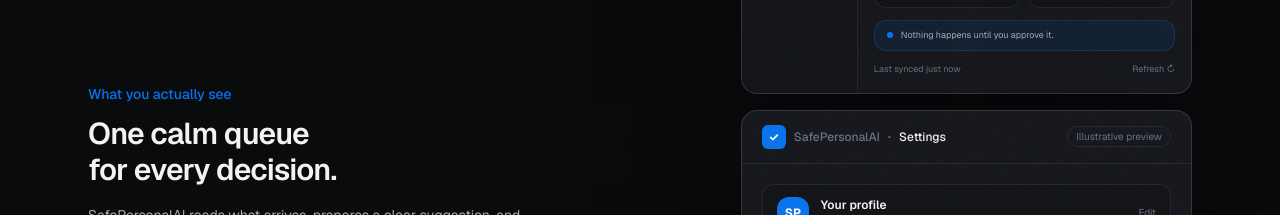
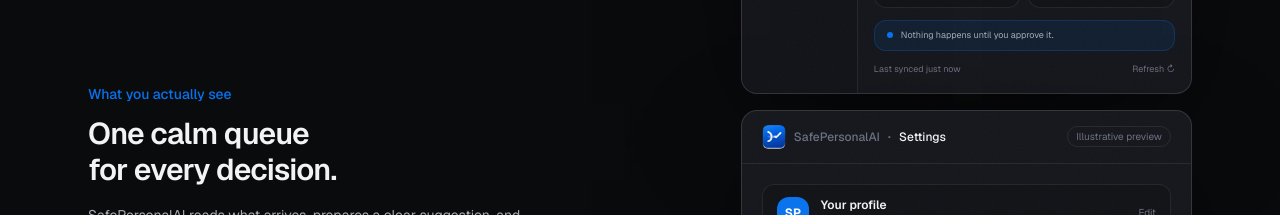
Before and after one commit to Krawatt-creator/safepersonalai-website, a Next.js app: page /modules/operational in a window 1280 px wide. Shown: the part 2260-2475 px from the top of the page. Built offline with nearby package versions, Linux system fonts and the light colour scheme.

Commit message:
Use official logo in settings preview chrome

```diff
--- a/src/components/PreviewChrome.tsx
+++ b/src/components/PreviewChrome.tsx
@@ -1,7 +1,9 @@
+import Image from "next/image";
+
 export default function PreviewChrome({ title }: { title: string }) {
   return (
     <div className="flex flex-wrap items-center gap-2 border-b border-border px-5 py-3.5">
-      <span className="grid h-6 w-6 place-items-center rounded-md bg-green text-xs font-bold text-white">✓</span>
+      <Image src="/logo.png" alt="" width={24} height={24} className="rounded-md" />
       <span className="text-xs font-medium text-text-tertiary">SafePersonalAI</span>
       <span className="text-text-tertiary">·</span>
       <span className="text-xs font-medium text-text">{title}</span>
```
